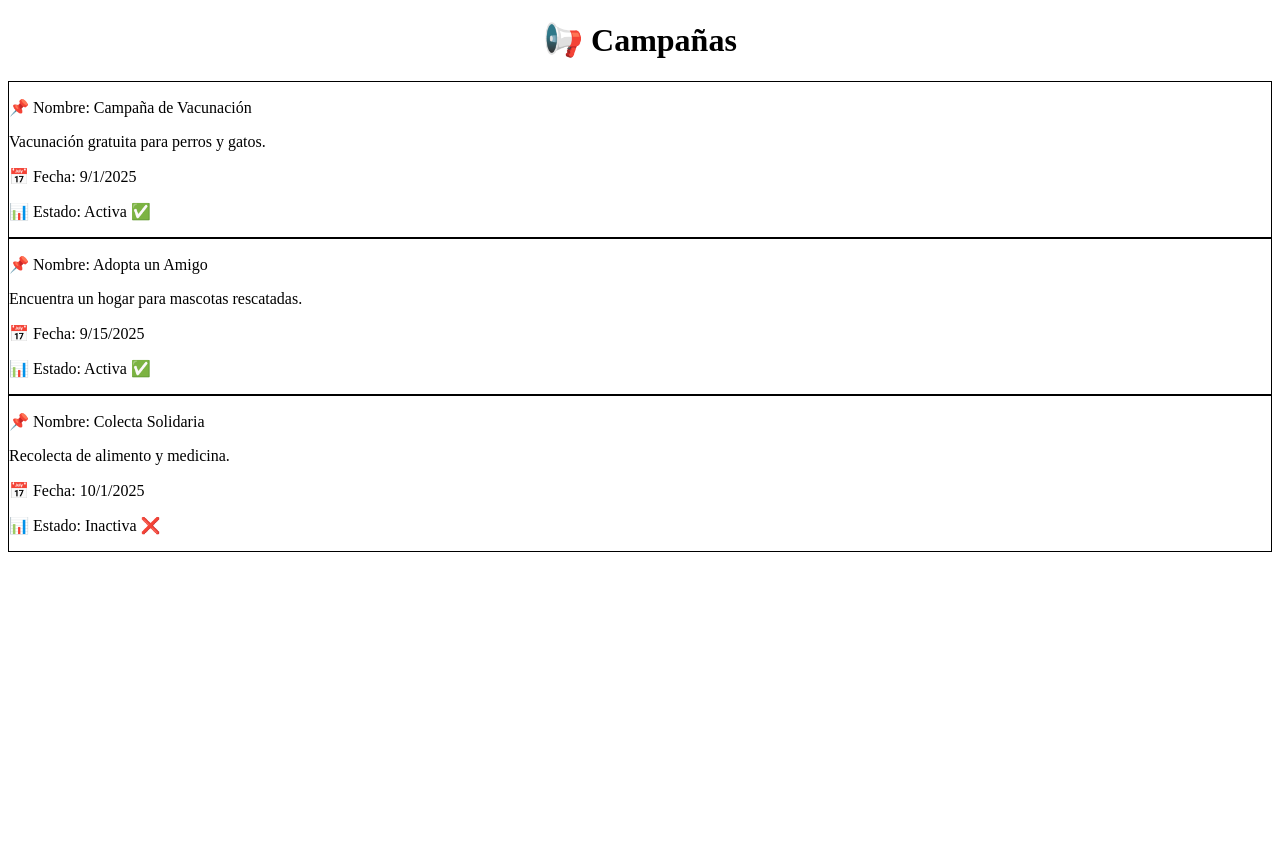
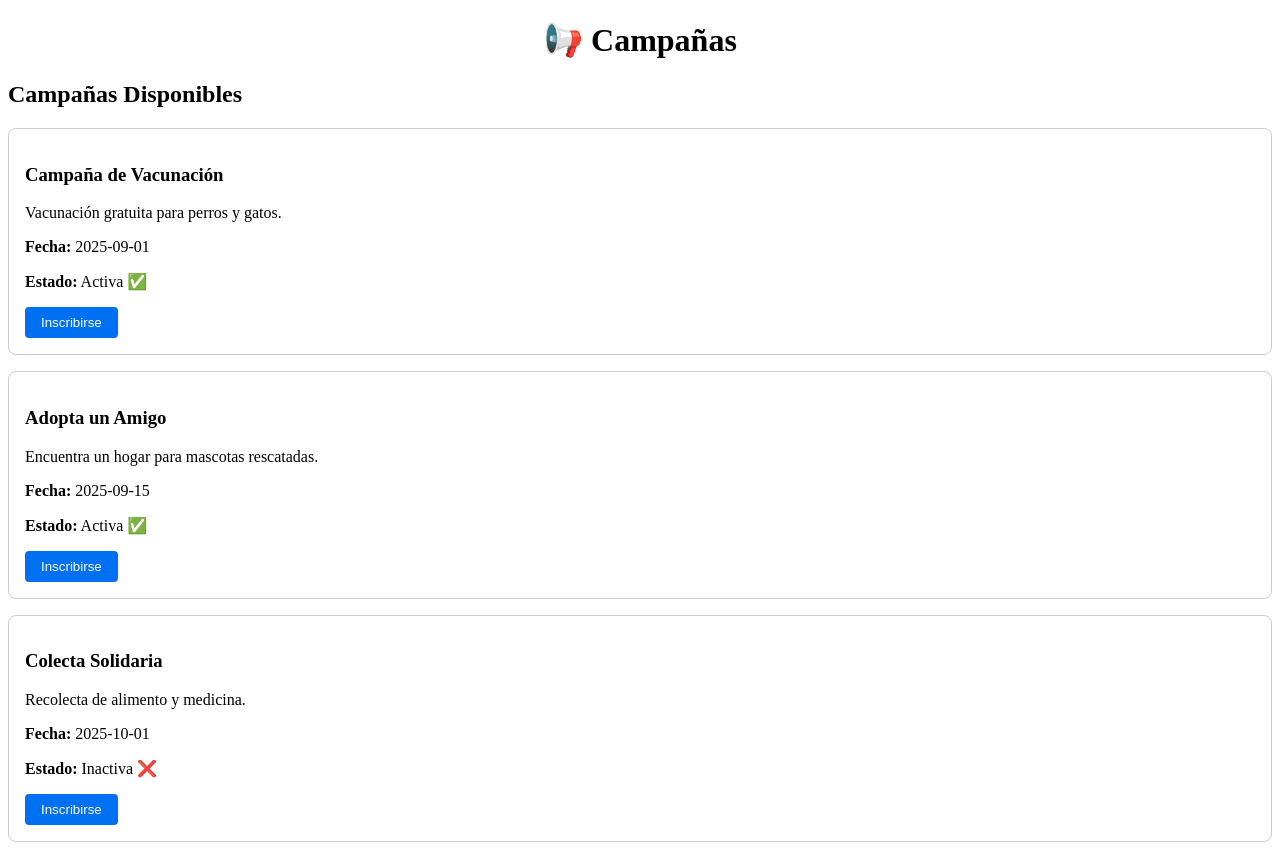
Before and after one commit to imeduuu/integraII, a Next.js app in the folder control-sanitario-next/: page /campaigns in a window 1280 px wide. Before the commit the page ends 829 px from the top, so only its background shows below. Built offline with nearby package versions, Linux system fonts and the light colour scheme.

Commit message:
Inscripción de usuarios en campañas

```diff
--- a/control-sanitario-next/src/components/CampaignList.tsx
+++ b/control-sanitario-next/src/components/CampaignList.tsx
@@ -1,45 +1,55 @@
-// src/components/CampaignList.tsx
 import React from "react";
+import { campaigns } from "../services/mockCampaigns";
+import { toast } from "react-toastify";
+import "react-toastify/dist/ReactToastify.css";
 
-interface Campaign {
-  id: number;
-  title: string;
-  description: string;
-  date: string;
-  active: boolean;
-}
+const CampaignList = () => {
+  const handleRegister = (title: string, active: boolean) => {
+    if (!active) {
+      toast.error(`La campaña "${title}" está inactiva, no puedes inscribirte.`);
+      return;
+    }
+    toast.success(`Te has inscrito en la campaña "${title}" con éxito.`);
+  };
 
-interface CampaignListProps {
-  campaigns: Campaign[];
-}
-
-const CampaignList: React.FC<CampaignListProps> = ({ campaigns }) => {
   return (
-    <div className="grid gap-6 md:grid-cols-2 lg:grid-cols-3">
-      {campaigns.map((campaign) => (
-        <div
-          key={campaign.id}
-          className="bg-white rounded-xl shadow-md p-6 border border-blue-300 hover:shadow-lg transition"
-        >
-          <p className="text-xl font-bold text-blue-800 mb-2">
-            📌 Nombre: {campaign.title}
-          </p>
-          <p className="text-gray-700 mb-2">{campaign.description}</p>
-          <p className="text-sm text-gray-600 mb-1">
-            📅 Fecha:{" "}
-            <span className="font-semibold text-blue-700">
-              {new Date(campaign.date).toLocaleDateString()}
-            </span>
-          </p>
-          <p
-            className={`mt-2 text-md font-bold ${
-              campaign.active ? "text-green-600" : "text-red-600"
-            }`}
+    <div>
+      <h2>Campañas Disponibles</h2>
+      <ul style={{ listStyle: "none", padding: 0 }}>
+        {campaigns.map((c) => (
+          <li
+            key={c.id}
+            style={{
+              border: "1px solid #ccc",
+              padding: "1rem",
+              marginBottom: "1rem",
+              borderRadius: "8px",
+            }}
           >
-            📊 Estado: {campaign.active ? "Activa ✅" : "Inactiva ❌"}
-          </p>
-        </div>
-      ))}
+            <h3>{c.title}</h3>
+            <p>{c.description}</p>
+            <p>
+              <strong>Fecha:</strong> {c.date}
+            </p>
+            <p>
+              <strong>Estado:</strong> {c.active ? "Activa ✅" : "Inactiva ❌"}
+            </p>
+            <button
+              onClick={() => handleRegister(c.title, c.active)}
+              style={{
+                padding: "0.5rem 1rem",
+                backgroundColor: "#0070f3",
+                color: "white",
+                border: "none",
+                borderRadius: "4px",
+                cursor: "pointer",
+              }}
+            >
+              Inscribirse
+            </button>
+          </li>
+        ))}
+      </ul>
     </div>
   );
 };
```
